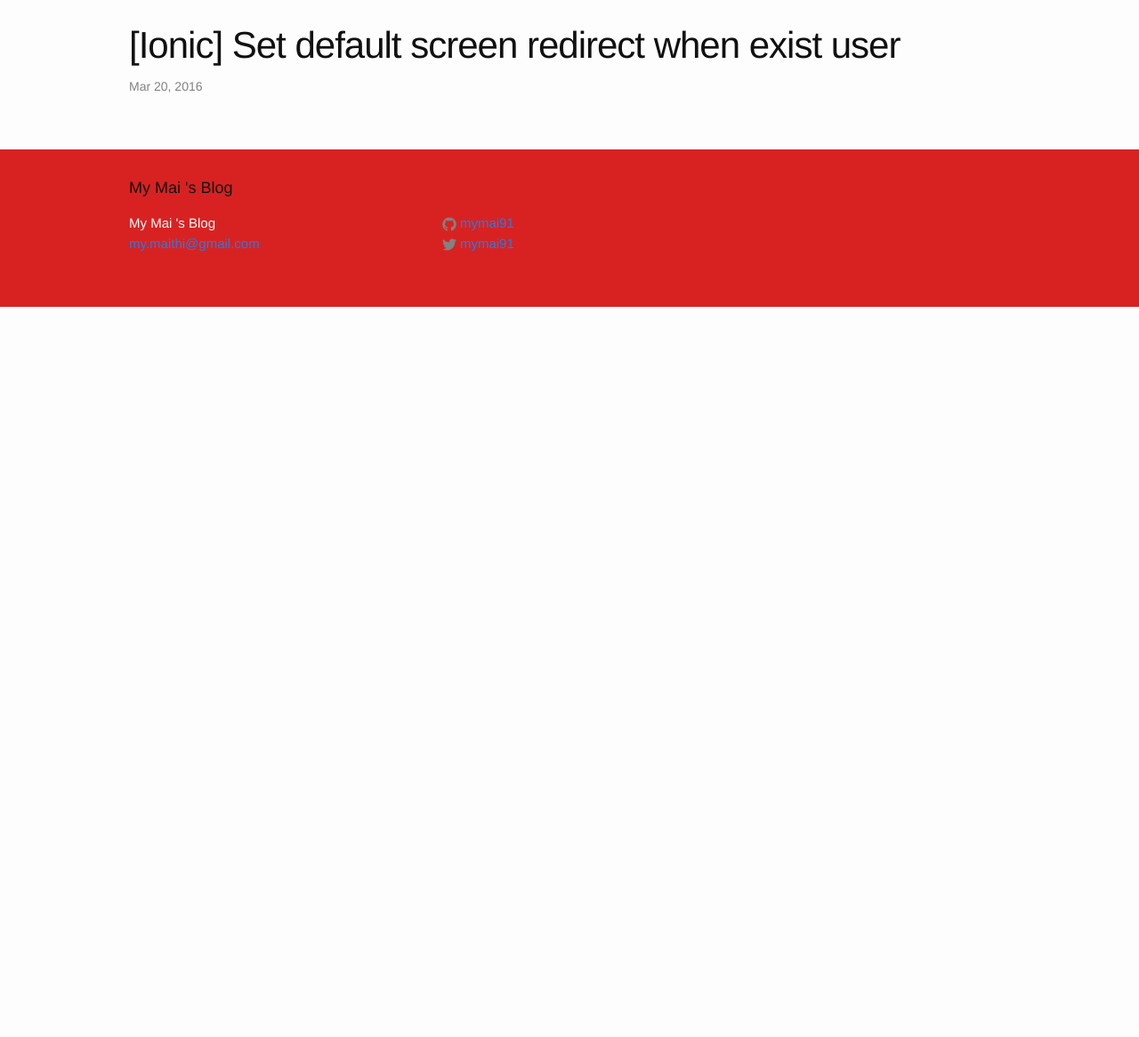
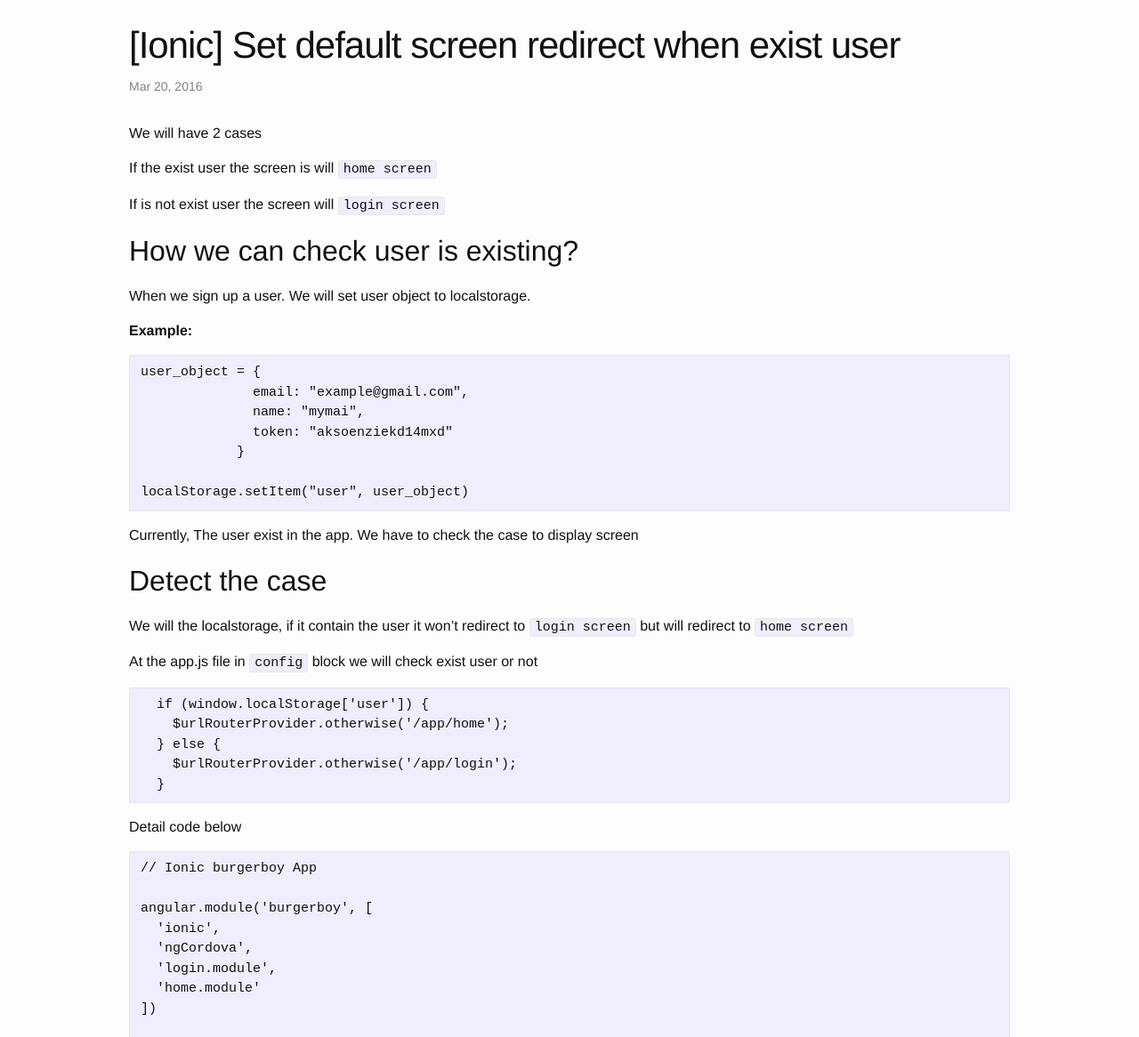
Before and after one commit to mymai91/mymai91.github.io, a Jekyll site: the page built from _posts/2016-03-20-ionic-set-defaul-screen-redirect-when-exist-user.md, in a window 1280 px wide and 1400 px high, scrolled down 270 px. Shown: the part 234-1400 px from the top of the window at 89% size. Built offline with Jekyll 4.4.1, drawn with Linux system fonts in a browser that asks for light colours; comment, search, counter and statistics services are not loaded; before the commit the page ends 900 px from its top, so only the background shows below that; some of the changed text lies outside the part shown.

Commit message:
Set default screen redirect when exist user
Set default screen redirect when exist user

````diff
--- a/_posts/2016-03-20-ionic-set-defaul-screen-redirect-when-exist-user.md
+++ b/_posts/2016-03-20-ionic-set-defaul-screen-redirect-when-exist-user.md
@@ -5,3 +5,91 @@ comments: true
 date:   2016-03-20 15:07:33 +0700
 categories: ionic
 ---
+We will have 2 cases
+
+If the exist user the screen is  will `home screen`
+
+If is not exist user the screen will `login screen`
+
+## How we can check user is existing?
+
+When we sign up a user. We will set user object to localstorage.
+
+**Example:**
+
+```
+user_object = {
+              email: "example@gmail.com",
+              name: "mymai",
+              token: "aksoenziekd14mxd"
+            }
+
+localStorage.setItem("user", user_object)
+```
+
+Currently, The user exist in the app. We have to check the case to display screen
+
+## Detect the case
+
+We will the localstorage, if it contain the user it won't redirect to `login screen` but will redirect to `home screen`
+
+At the app.js file in `config` block we will check exist user or not
+
+```
+  if (window.localStorage['user']) {
+    $urlRouterProvider.otherwise('/app/home');
+  } else {
+    $urlRouterProvider.otherwise('/app/login');
+  }
+```
+Detail code below
+
+```
+// Ionic burgerboy App
+
+angular.module('burgerboy', [
+  'ionic',
+  'ngCordova',
+  'login.module',
+  'home.module'
+])
+
+.run(function($ionicPlatform, $ionicNavBarDelegate, $state) {
+  $ionicPlatform.ready(function() {
+    // Hide the accessory bar by default (remove this to show the accessory bar above the keyboard
+    // for form inputs)
+    if (window.cordova && window.cordova.plugins.Keyboard) {
+      cordova.plugins.Keyboard.hideKeyboardAccessoryBar(true);
+      cordova.plugins.Keyboard.disableScroll(true);
+    }
+    if (window.StatusBar) {
+      // org.apache.cordova.statusbar required
+      StatusBar.styleDefault();
+    }
+  });
+})
+.config(function($stateProvider,
+  $urlRouterProvider,
+  RestangularProvider,
+  $httpProvider,
+  $compileProvider
+) {
+
+  $stateProvider
+  .state('app', {
+    url: '/app',
+    abstract: true,
+    templateUrl: 'templates/menu.html',
+    controller: 'AppCtrl'
+  });
+
+  if (window.localStorage['user']) {
+    RestangularProvider.setDefaultHeaders({Authorization: JSON.parse(localStorage.token).token});
+    $urlRouterProvider.otherwise('/app/home');
+  } else {
+    $urlRouterProvider.otherwise('/app/login');
+  }
+});
+
+```
+Done
````
